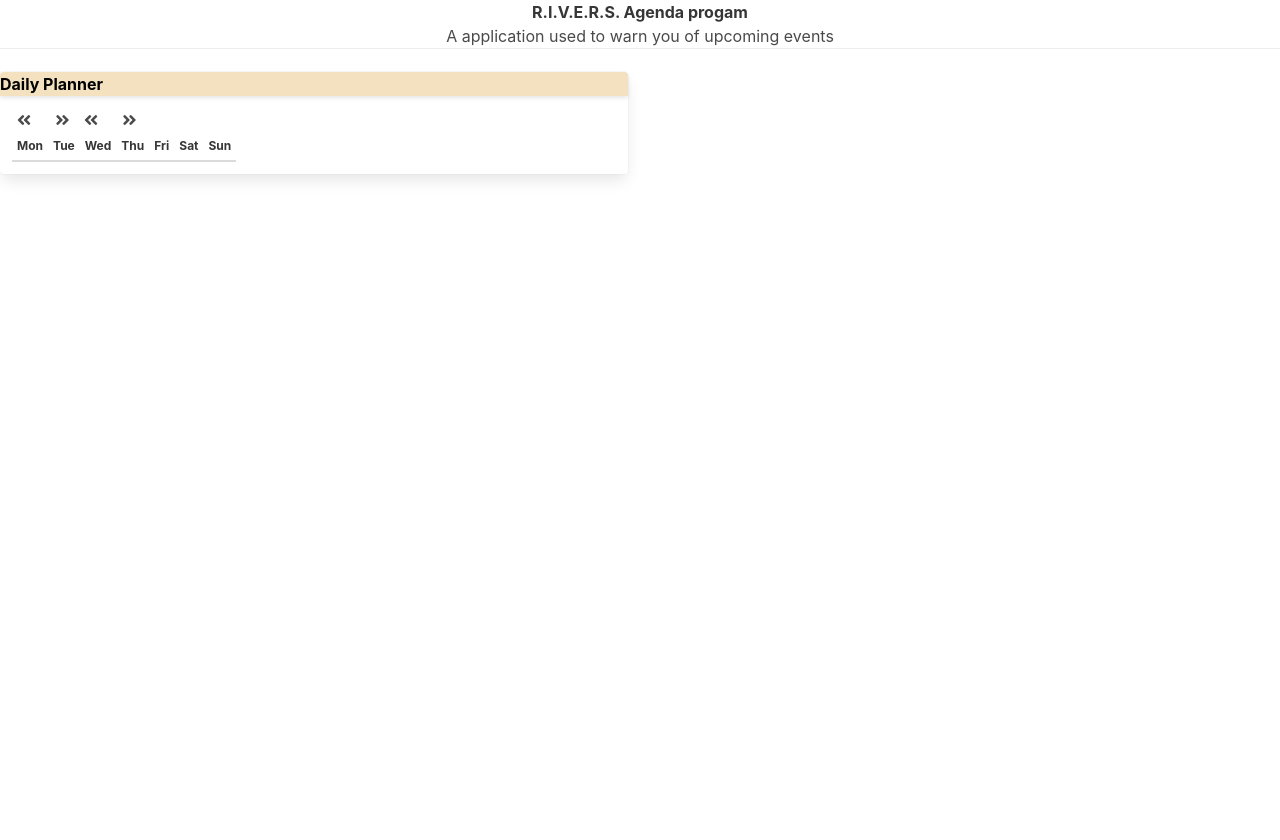
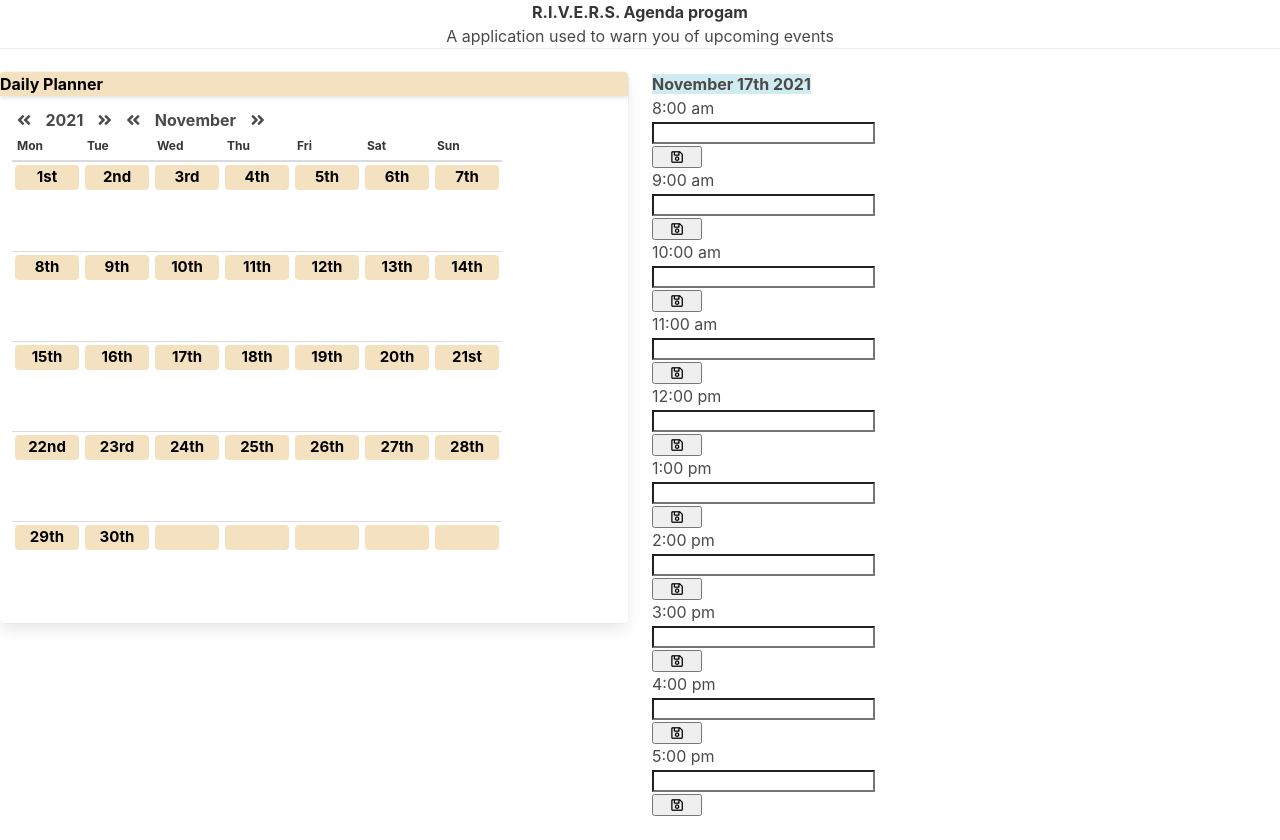
Before and after one commit to clarkamusprimee/Project-R.I.V.E.R.S., a plain HTML site: page index.html in a window 1280 px wide. Before the commit the page ends 800 px from the top, so only its background shows below. Drawn offline with nearby package versions, Linux system fonts and the light colour scheme; files that its build step writes are made by us from their sources.

Commit message:
Update index.html

```diff
--- a/index.html
+++ b/index.html
@@ -21,7 +21,7 @@
       rel="stylesheet"
     />
     <!--styling-->
-    <link rel="stylesheet" href="/assests/style.css" />
+    <link rel="stylesheet" href="style.css" />
     <title>R.I.V.E.R.S.</title>
   </head>
 
@@ -125,7 +125,7 @@
     <script src="https://cdnjs.cloudflare.com/ajax/libs/moment.js/2.24.0/moment.min.js"></script>
 
     <!-- Main js -->
-  <script src="/assests/script.js"></script>
+  <script src="script.js"></script>
   </div>
   </div>
   </div>
```
